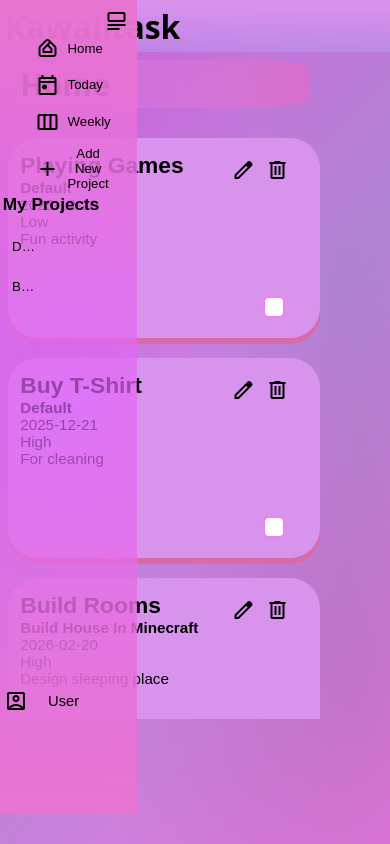
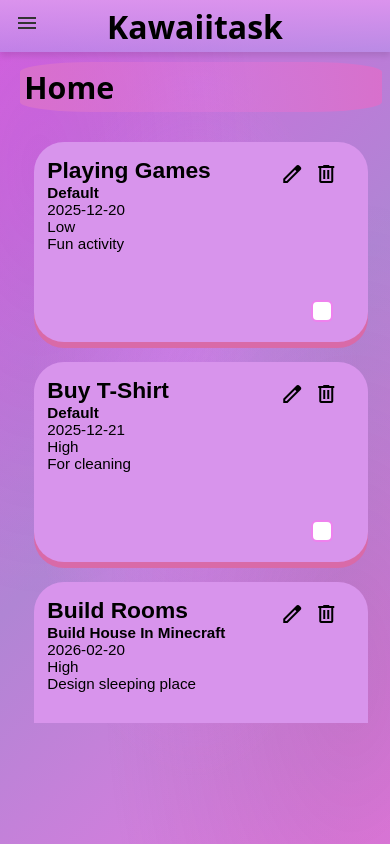
Before and after one commit to rayx3000/to-do-list, a website built with webpack: page src/index.html in a window 390 px wide. Built offline with nearby package versions, Linux system fonts and the light colour scheme; a web font is replaced by a local one.

Commit message:
fix cascade and stylesheet bug in .main-content

```diff
--- a/src/index.html
+++ b/src/index.html
@@ -9,11 +9,15 @@
 </head>
 <body>
     <header>
+        <button class="hamburger-menu">
+            <span class="material-symbols-outlined">menu</span>
+        </button>
         <h1>Kawaiitask</h1>
     </header>
     <main>
         <div class="sidebar scroll">
             <button id="sidebar-toggle"><span class="material-symbols-outlined">page_menu_ios</span></button>
+            <button class="close-sidebar"><span class="material-symbols-outlined">close</span></button>
             <div class="sidebar-container scroll">
                 <div class="sidebar-content">
                     <button id="home"><span class="material-symbols-outlined">home_app_logo</span><span>Home</span></button>
--- a/src/index.js
+++ b/src/index.js
@@ -203,6 +203,16 @@ document.addEventListener('task-deleted', (e) => {
 
 const sidebarToggleBtn = document.getElementById("sidebar-toggle");
 const sidebar = document.querySelector(".sidebar");
+const hamburgerMenu = document.querySelector(".hamburger-menu");
+const closeSidebarBtn = document.querySelector(".close-sidebar");
+
+closeSidebarBtn.addEventListener("click", () => {
+    sidebar.classList.remove("open");
+});
+
+hamburgerMenu.addEventListener("click", () => {
+    sidebar.classList.toggle("open");
+});
 
 sidebarToggleBtn.addEventListener("click", () => {
     sidebar.classList.toggle("collapsed");
--- a/src/style.css
+++ b/src/style.css
@@ -20,14 +20,23 @@ body {
     animation: subtleShift 15s ease-in-out infinite;
 }
 
-header h1{
-    font-family: "Shizuru", system-ui;
-    padding: 1.2%;
-    background: #b993ed;
+header{
+    width: 100%;
+    text-align: center;
+    margin-bottom: 1.5vh;
+    box-shadow: 0 4px 6px rgba(0, 0, 0, 0.1);
+    position: relative;
+     background: #b993ed;
     background: -webkit-linear-gradient(0deg, rgba(185, 147, 237, 0.62) 0%, rgba(219, 147, 237, 1) 100%);
     background: -moz-linear-gradient(0deg, rgba(185, 147, 237, 0.62) 0%, rgba(219, 147, 237, 1) 100%);
     background: linear-gradient(0deg, rgba(185, 147, 237, 0.62) 0%, rgba(219, 147, 237, 1) 100%);
     filter: progid:DXImageTransform.Microsoft.gradient(startColorstr="#B993ED", endColorstr="#DB93ED", GradientType=0);
+    margin-bottom: 0;
+}
+
+header h1{
+    font-family: "Shizuru", system-ui;
+    padding: 1.2%;
 }
 
 main{
@@ -93,7 +102,8 @@ main{
     flex-direction: column;
     gap: 0px;
     position: relative;
-    height: 96.5vh;
+    height: calc(100vh - 42px);
+    max-height: 100vh;
 }
 
 .sidebar-container {
@@ -285,8 +295,8 @@ main{
     flex-direction: column;
     gap: 20px;
     width: 82vw;
+    flex-grow: 1;
 }
-
 .project-title-container{
     display: flex;
     justify-content: center;
@@ -622,6 +632,26 @@ form button:active, #add-new-project:active{
     transition: opacity 0.3s ease, height 0.3s ease;
 }
 
+.hamburger-menu {
+    display: none;
+    background: transparent;
+    border: none;
+    font-size: 28px;
+    cursor: pointer;
+    color: #333;
+}
+
+.close-sidebar{
+    display: none;
+}
+
+header {
+    display: flex;
+    align-items: center;
+    justify-content: center;
+    position: relative;
+}
+
 @media (max-height: 650px) {
     .sidebar-container {
         height: 55vh;
@@ -694,11 +724,114 @@ form button:active, #add-new-project:active{
 }
 
 @media (max-width: 685px) {
-    .sidebar{
+    main{
+        display: block;
+        width: 100vw;
+    }
+
+    .sidebar {
         position: fixed;
-        width: 35vw;
+        top: 0;
+        left: -100%;
+        width: 48vw;
+        height: 100vh;
         z-index: 1000;
-        top: 0;
+        transition: left 0.3s ease-in-out;
+        background: #e063ff;
+        background: radial-gradient(circle, rgba(224, 99, 255, 0.95) 0%, rgba(232, 116, 207, 1) 100%);
+        padding-top: 0;
+    }
+
+    .my-projects button{
+        width: 45vw;
+    }
+
+    .sidebar-content > button{
+        width: 45vw;
+        padding: 10px 15px;
+    }
+
+    .my-account{
+        width: 45vw;
+        padding-left: 10px;
+    }
+
+    .sidebar-container {
+        height: 90vh;
+        margin-top: 50px;
+    }
+
+    .sidebar.open {
         left: 0;
+        box-shadow: 2px 0 10px rgba(0,0,0,0.3);
+    }
+
+    .main-content {
+        width: 100vw;
+        padding: 10px;
+        overflow-y: none;
+    }
+
+    #sidebar-toggle {
+        display: none;
+    }
+
+    .hamburger-menu {
+        display: block;
+        position: absolute;
+        left: 15px;
+        top: 50%;
+        transform: translateY(-50%);
+        z-index: 999;
+    }
+
+    .close-sidebar{
+        display: block;
+        position: absolute;
+        top: 15px;
+        right: 15px;
+        background: transparent;
+        border: none;
+        font-size: 28px;
+        cursor: pointer;
+        color: #333;
+        z-index: 1001;
+    }
+
+    header h1 {
+        text-align: center;
+        flex-grow: 1;
+        margin: 0;
+        padding-right: 50px;
+        padding-left: 50px;
+    }
+
+    .project-title-container {
+        margin-left: 0;
+        padding: 0 10px;
+        width: 98vw;
+    }
+
+    .project-title-container .header-top{
+        width: 95vw;
+        gap: 10vw;
+    }
+
+    .to-do-list {
+        margin-left: 0;
+        margin-right: 0;
+        padding-left: 8%;
+        padding-right: 8%;
+        width: 98vw;
+    }
+
+    dialog {
+        width: 85vw;
+    }
+    form input, form select, form textarea {
+        width: 75vw;
+    }
+    form button, #add-new-project{
+        width: 30vw;
     }
 }
```
